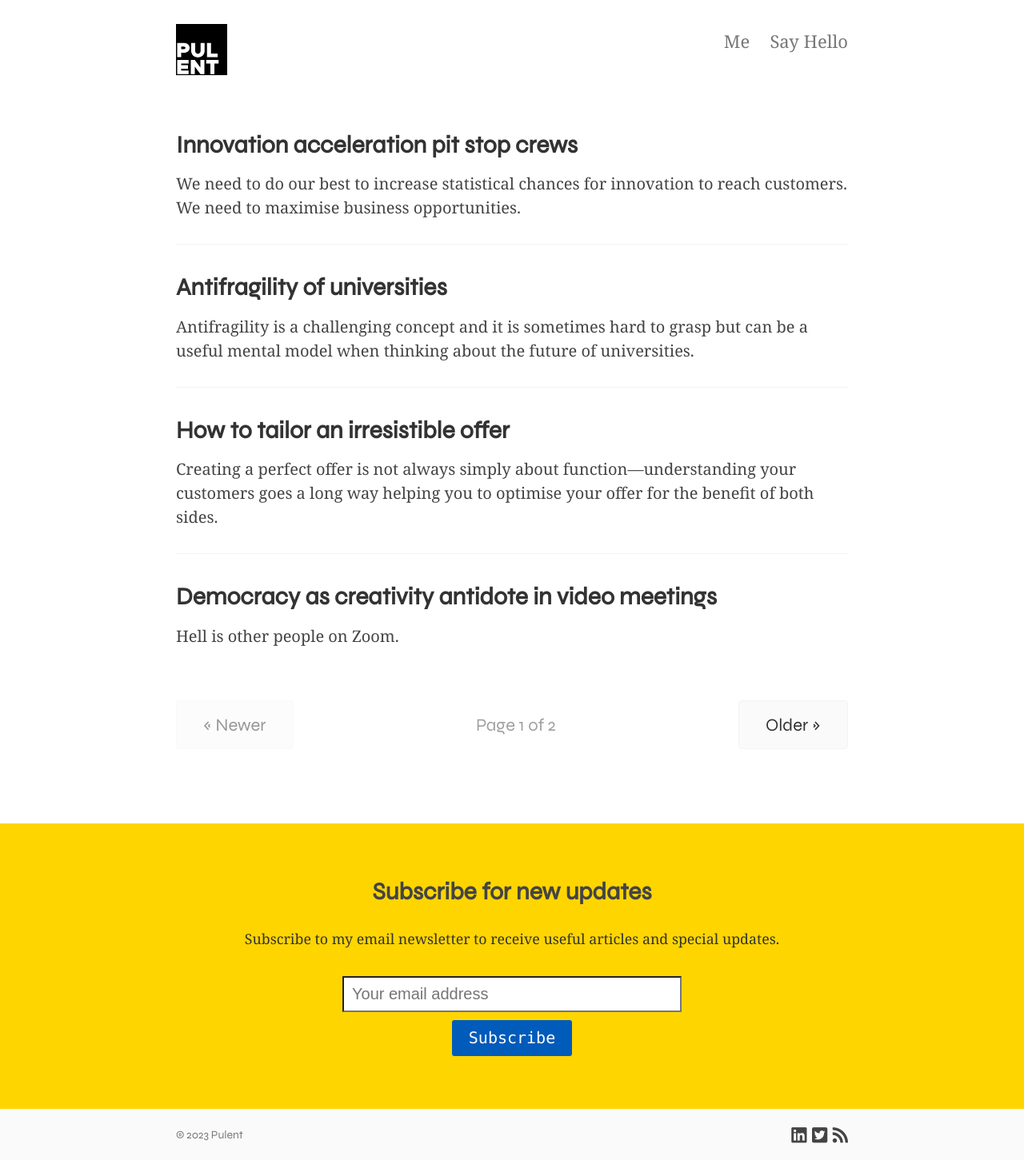
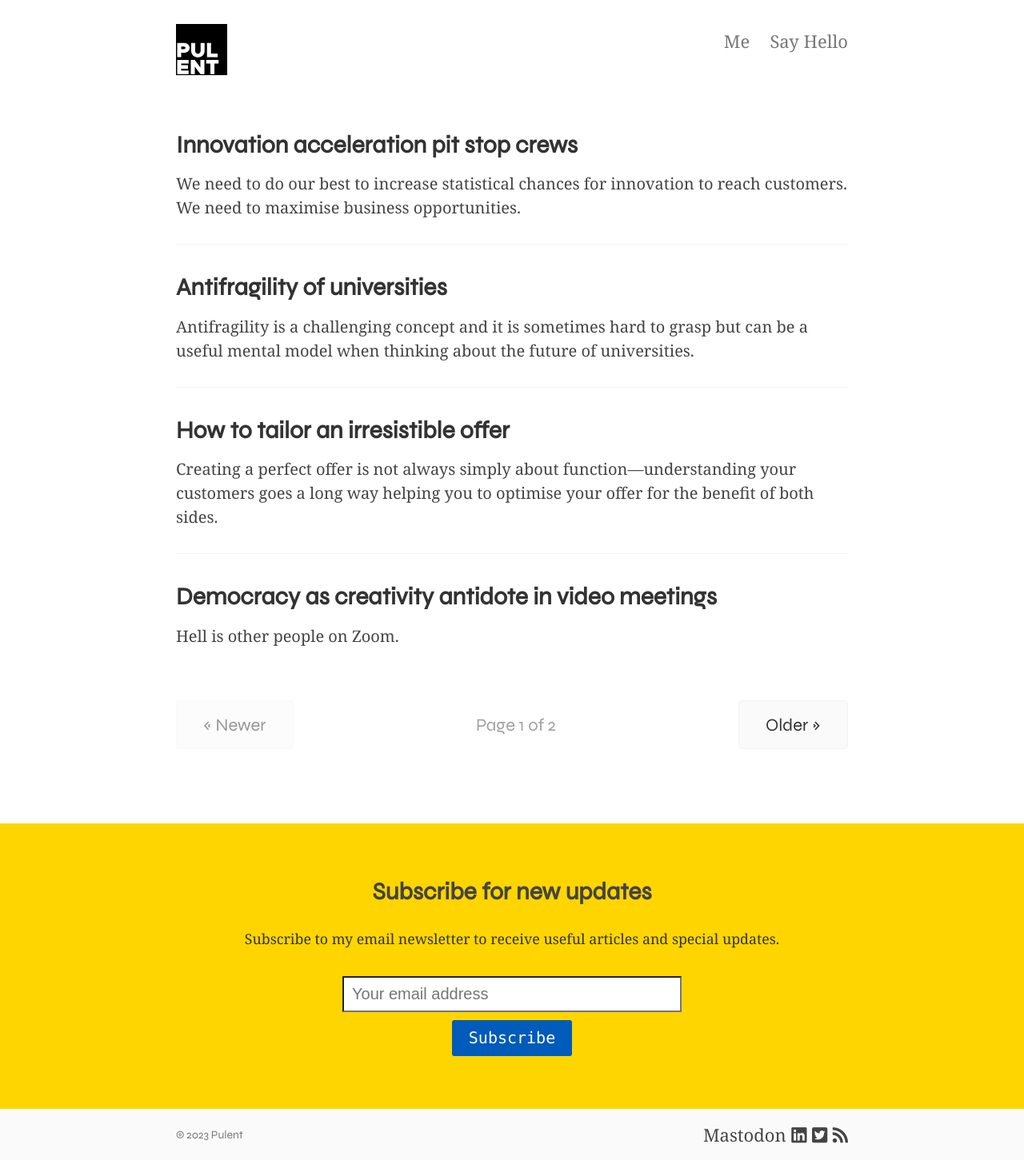
Before and after one commit to pulentcom/pulent.github.io, a Jekyll site: the page built from index.html, in a window 1280 px wide. Shown: the whole page at 80% size. Built offline with Jekyll 4.4.1, drawn with Linux system fonts in a browser that asks for light colours; nearby versions of some CDN libraries; the list of posts is cut into pages by our own code.

Commit message:
Mastodon

```diff
--- a/_includes/social_links.html
+++ b/_includes/social_links.html
@@ -1,4 +1,5 @@
 <div class="social-icons right">
+  <a rel="me" href="https://toot.io/@nikola">Mastodon</a>
   {% if site.linkedin_username %}
     <a class="fab fa-linkedin" href="https://www.linkedin.com/in/{{ site.linkedin_username }}" target="_blank"></a>
   {% endif %}
```
